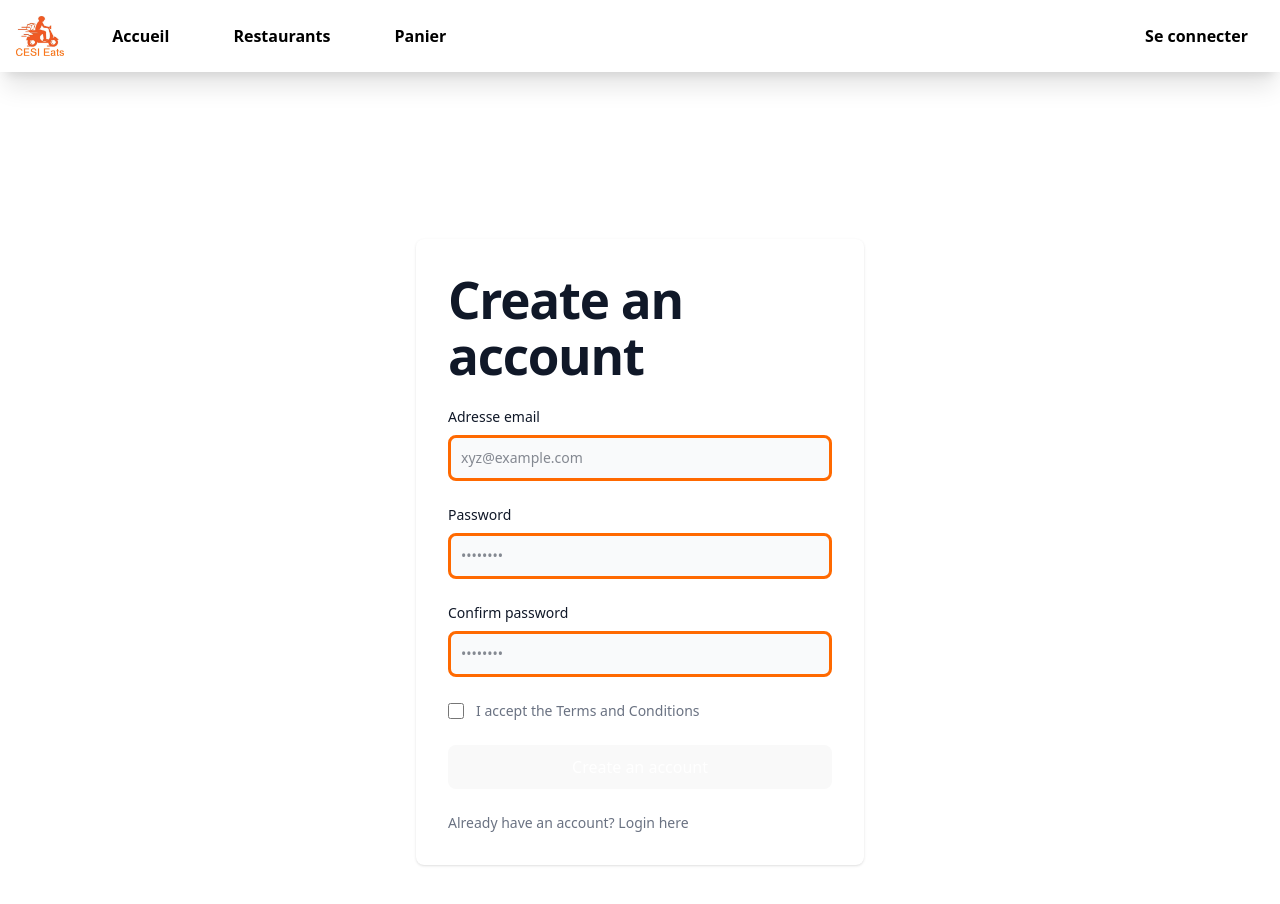
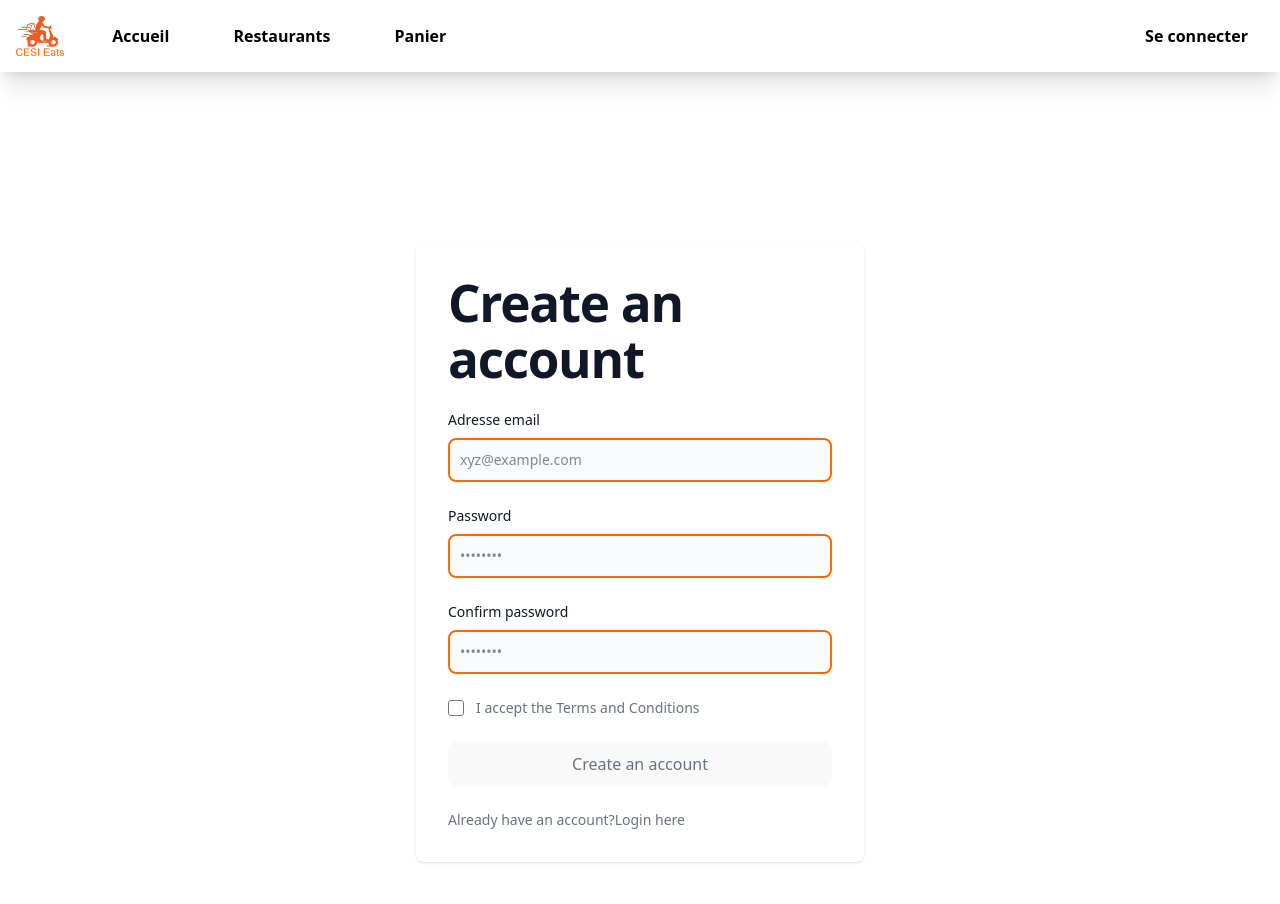
Before and after one commit to Zein-R/Cesi-eats-POC, a Vue app in the folder Cesi-Eats-Front/: page /sign in a window 1280 px wide. Shown: the top 904 px of the page. Built offline with nearby package versions, Linux system fonts and the light colour scheme.

Commit message:
anass register

```diff
--- a/Cesi-Eats-Front/views/RegisterView.vue
+++ b/Cesi-Eats-Front/views/RegisterView.vue
@@ -12,15 +12,15 @@
           <form class="space-y-4 md:space-y-6" action="#">
             <div>
               <label for="email" class="block mb-2 text-sm font-medium text-gray-900 dark:text-white">Adresse email</label>
-              <input type="email" name="email" id="email" class="bg-gray-50 border border-orange-500 border-3  text-gray-900 text-sm rounded-lg focus:ring-primary-600 focus:border-primary-600 block w-full p-2.5 dark:bg-gray-700 dark:border-gray-600 dark:placeholder-gray-400 dark:text-white dark:focus:ring-blue-500 dark:focus:border-blue-500" placeholder="xyz@example.com" required="">
+              <input type="email" name="email" id="email" class="bg-gray-50 border border-orange-500 border-2  text-gray-900 text-sm rounded-lg focus:ring-primary-600 focus:border-primary-600 block w-full p-2.5 dark:bg-gray-700 dark:border-gray-600 dark:placeholder-gray-400 dark:text-white dark:focus:ring-blue-500 dark:focus:border-blue-500" placeholder="xyz@example.com" required="">
             </div>
             <div>
               <label for="password" class="block mb-2 text-sm font-medium text-gray-900 dark:text-white">Password</label>
-              <input type="password" name="password" id="password" placeholder="••••••••" class="bg-gray-50 border border-gray-300 text-gray-900 text-sm rounded-lg border-orange-500 border-3 focus:border-primary-600 block w-full p-2.5 dark:bg-gray-700 dark:border-gray-600 dark:placeholder-gray-400 dark:text-white dark:focus:ring-blue-500 dark:focus:border-blue-500" required="">
+              <input type="password" name="password" id="password" placeholder="••••••••" class="bg-gray-50 border-gray-300 text-gray-900 text-sm rounded-lg border-orange-500 border-2 focus:border-primary-600 block w-full p-2.5 dark:bg-gray-700 dark:border-gray-600 dark:placeholder-gray-400 dark:text-white dark:focus:ring-blue-500 dark:focus:border-blue-500" required="">
             </div>
             <div>
               <label for="confirm-password" class="block mb-2 text-sm font-medium text-gray-900 dark:text-white">Confirm password</label>
-              <input type="confirm-password" name="confirm-password" id="confirm-password" placeholder="••••••••" class="bg-gray-50  border-orange-500 border-3  text-gray-900 text-sm rounded-lg focus:ring-primary-600 focus:border-orange-500 block w-full p-2.5 dark:bg-gray-700 dark:border-orange-500 dark:placeholder-gray-400 dark:text-white dark:focus:ring-blue-500 dark:focus:border-blue-500" required="">
+              <input type="password" name="confirm-password" id="confirm-password" placeholder="••••••••" class="bg-gray-50  border-orange-500 border-2  text-gray-900 text-sm rounded-lg focus:ring-primary-600 focus:border-orange-500 block w-full p-2.5 dark:bg-gray-700 dark:border-orange-500 dark:placeholder-gray-400 dark:text-white dark:focus:ring-blue-500 dark:focus:border-blue-500" required="">
             </div>
             <div class="flex items-start">
               <div class="flex items-center h-5">
@@ -30,9 +30,10 @@
                 <label for="terms" class="font-light text-gray-500 dark:text-gray-300">I accept the <a class="font-medium text-primary-600 hover:underline dark:text-primary-500" href="#">Terms and Conditions</a></label>
               </div>
             </div>
-            <button type="submit" class="w-full text-white bg-primary-600 hover:bg-primary-700 focus:ring-4 focus:outline-none focus:ring-primary-300 font-medium rounded-lg text-sm px-5 py-2.5 text-center dark:bg-primary-600 dark:hover:bg-primary-700 dark:focus:ring-primary-800">Create an account</button>
+            <button type="submit" class="w-full text-gray-500 bg-primary-600 hover:bg-amber-300 focus:ring-4 focus:outline-none focus:ring-primary-300 font-medium rounded-lg text-sm px-5 py-2.5 text-center dark:bg-primary-600 dark:hover:bg-primary-700 dark:focus:ring-primary-800" >Create an account</button>
             <p class="text-sm font-light text-gray-500 dark:text-gray-400">
-              Already have an account? <a href="#" class="font-medium text-primary-600 hover:underline dark:text-primary-500">Login here</a>
+              Already have an account?<router-link to="/Login" class="font-medium text-primary-600 hover:underline dark:text-primary-500  router-link-active " >Login here</router-link>
+
             </p>
           </form>
         </div>
```
